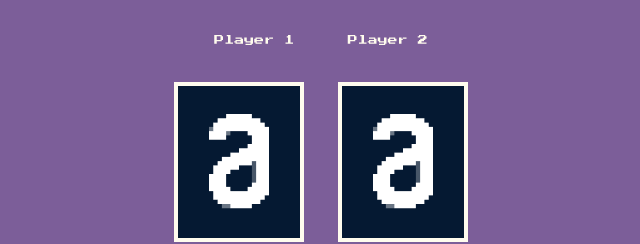
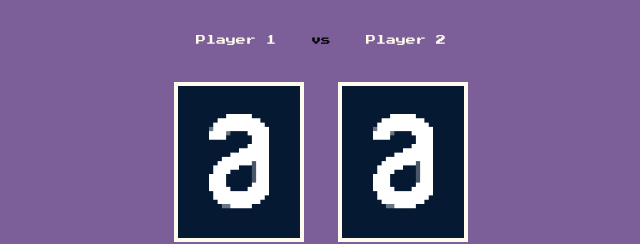
Before and after one commit to DiogoMalfatti/matching-game, a website built with Vite: page index.html in a window 1280 px wide. Shown: the top 244 px of the page, 319-959 px from the left. Built offline with nearby package versions, Linux system fonts and the light colour scheme.

Commit message:
🚧 Create the VsPlayer component without CSS

```diff
--- /dev/null
+++ b/src/components/VsPlayer/index.js
@@ -0,0 +1,11 @@
+import './styles.css'
+
+function VsPlayer(content = 'vs') {
+  return /*html*/ `
+  <span class='vs-player'>
+    ${content}
+  </span>
+  `
+}
+
+export default VsPlayer
--- a/src/objects/ScoreBoard/index.js
+++ b/src/objects/ScoreBoard/index.js
@@ -1,10 +1,12 @@
 import './styles.css'
 import PlayerName from '../../components/PlayerName'
+import VsPlayer from '../../components/VsPlayer'
 
 function ScoreBoard() {
   return /*html*/ `
   <header class='score-board'>
     ${PlayerName('Player 1')}
+    ${VsPlayer()}
     ${PlayerName('Player 2')}
   </header>
   `
--- a/src/objects/ScoreBoard/styles.css
+++ b/src/objects/ScoreBoard/styles.css
@@ -1,6 +1,7 @@
 .score-board {
   display: flex;
   justify-content: space-evenly;
+  align-items: center;
   padding-top: 2.5rem;
   padding-bottom: 2.5rem;
 }
```
Also changed, not shown: src/components/VsPlayer/styles.css (added).
